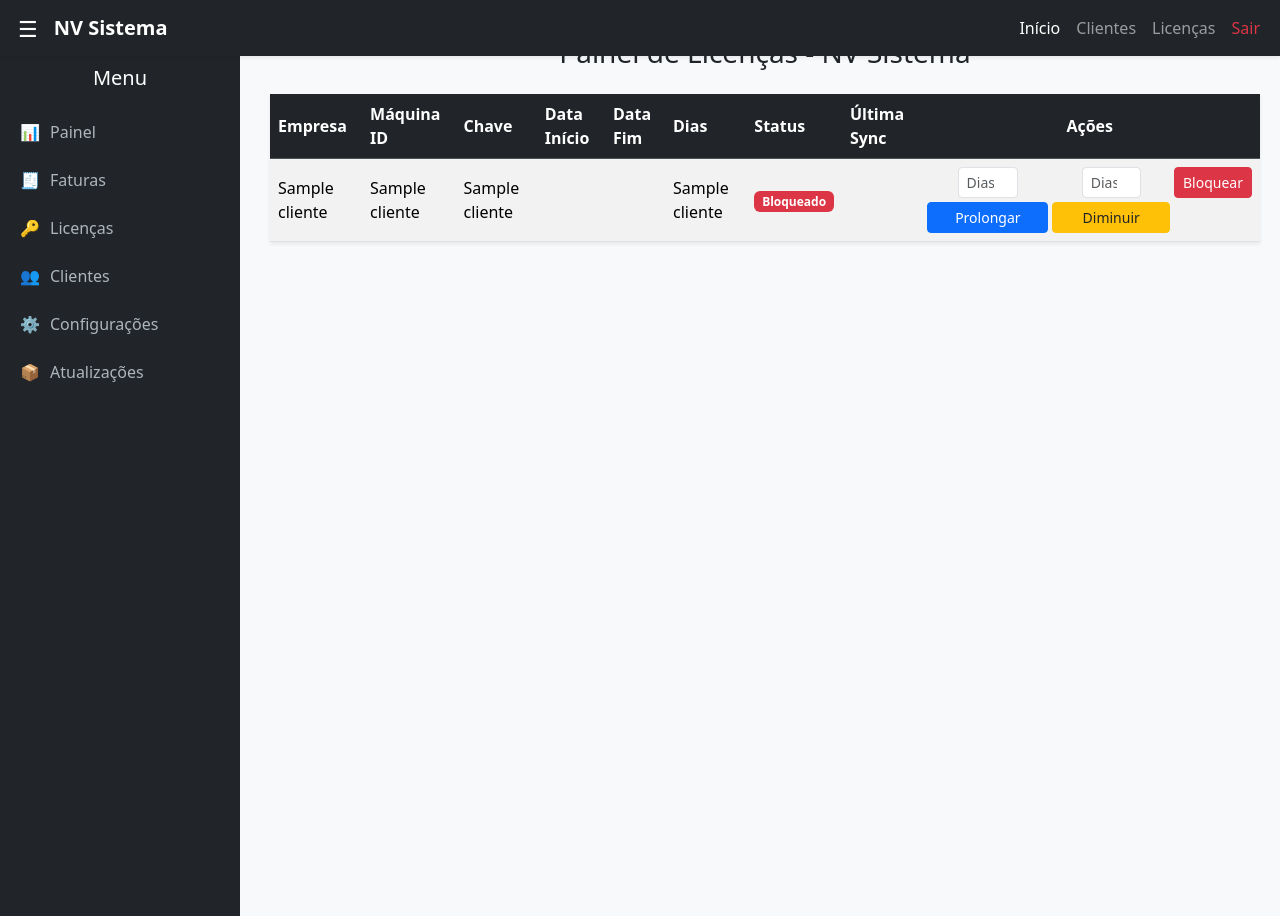
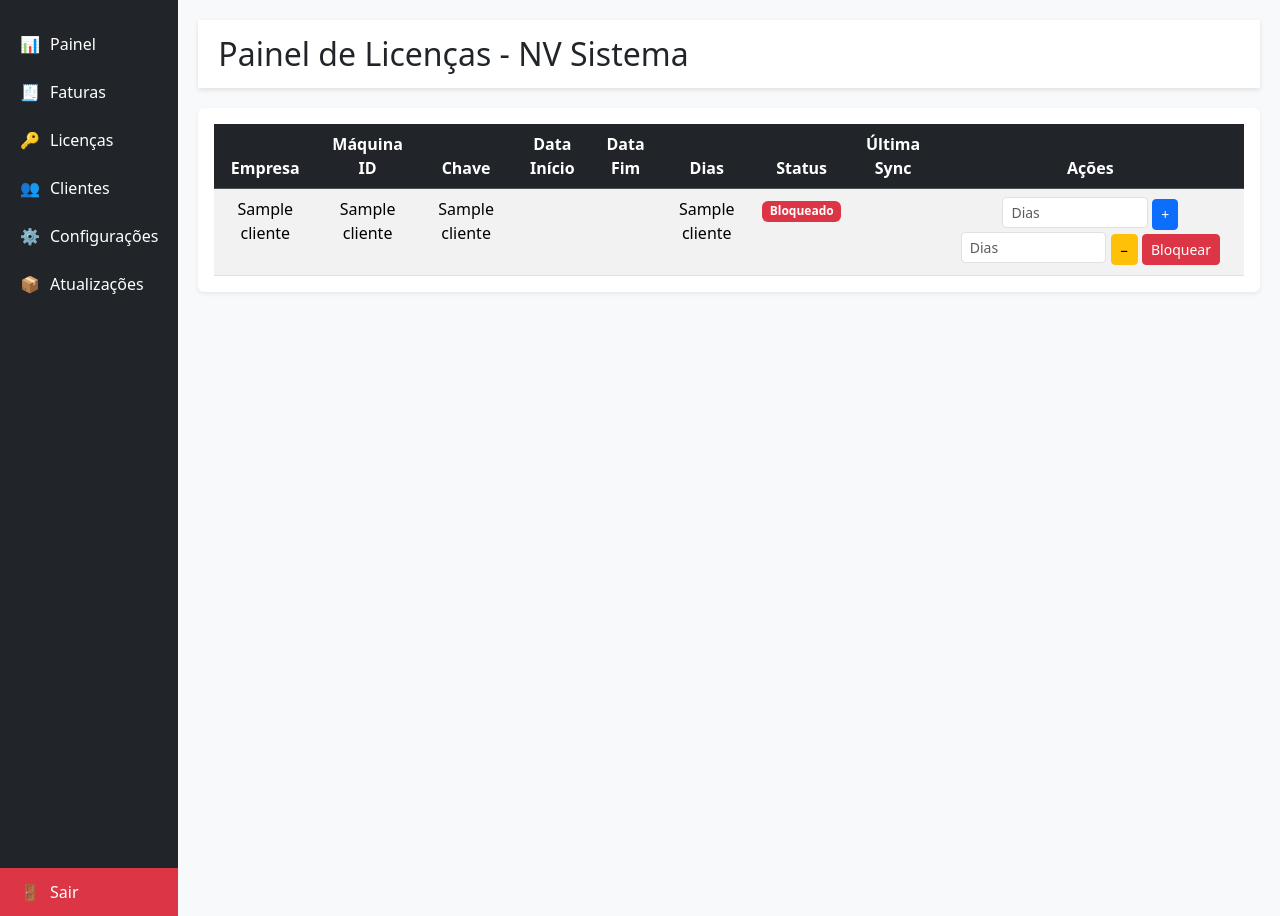
Before and after one commit to servidor879909499/servidor_licencas, a Flask app: template templates/painel.html in a window 1280 px wide. Run offline with Flask 3, Linux system fonts and the light colour scheme; the template is opened without the code that fills it: most values are stand-ins (such as "Sample title", 1, 10 or a date in 2020); some libraries are stand-ins or nearby versions.

Commit message:
Update painel.html

```diff
--- a/templates/painel.html
+++ b/templates/painel.html
@@ -2,121 +2,83 @@
 <html lang="pt">
 <head>
     <meta charset="UTF-8">
-    <title>Painel de Licenças NV Sistema</title>
+    <title>Painel de Licenças - NV Sistema</title>
     <link href="https://cdn.jsdelivr.net/npm/bootstrap@5.3.2/dist/css/bootstrap.min.css" rel="stylesheet">
     <style>
         body {
-            background-color: #f8f9fa;
-            overflow-x: hidden;
+            display: flex;
+            min-height: 100vh;
+            margin: 0;
+        }
+        /* ====== Sidebar ====== */
+        .sidebar {
+            width: 230px;
+            background-color: #212529;
+            color: white;
+            display: flex;
+            flex-direction: column;
+            padding-top: 20px;
+        }
+        .sidebar a {
+            color: white;
+            text-decoration: none;
+            padding: 12px 20px;
+            display: flex;
+            align-items: center;
+            gap: 10px;
+            transition: 0.2s;
+        }
+        .sidebar a:hover {
+            background-color: #495057;
+        }
+        .sidebar .logout {
+            margin-top: auto;
+            background-color: #dc3545;
+        }
+        .sidebar .logout:hover {
+            background-color: #c82333;
         }
 
-        /* ===== Sidebar ===== */
-        .sidebar {
-            position: fixed;
-            top: 56px;
-            left: 0;
-            height: 100%;
-            width: 240px;
-            background-color: #212529;
-            color: white;
-            transition: all 0.3s ease;
-            overflow-y: auto;
-            z-index: 1000;
+        /* ====== Conteúdo Principal ====== */
+        .content {
+            flex-grow: 1;
+            background-color: #f8f9fa;
+            padding: 20px;
         }
 
-        .sidebar.collapsed {
-            width: 70px;
+        .header {
+            background-color: white;
+            padding: 15px 20px;
+            box-shadow: 0 2px 5px rgba(0,0,0,0.1);
+            margin-bottom: 20px;
         }
 
-        .sidebar a {
-            color: #adb5bd;
-            display: block;
-            padding: 12px 20px;
-            text-decoration: none;
-            white-space: nowrap;
-            transition: 0.3s;
-        }
-
-        .sidebar a:hover {
-            background-color: #495057;
-            color: #fff;
-        }
-
-        .sidebar h5 {
-            text-align: center;
-            padding: 10px;
-        }
-
-        .sidebar .icon {
-            margin-right: 10px;
-        }
-
-        .sidebar.collapsed .text {
-            display: none;
-        }
-
-        .content {
-            margin-left: 250px;
-            padding: 20px;
-            transition: all 0.3s ease;
-        }
-
-        .content.expanded {
-            margin-left: 80px;
-        }
-
-        .table th, .table td {
-            vertical-align: middle;
-        }
-
-        .toggle-btn {
-            background: none;
-            border: none;
-            color: white;
-            font-size: 22px;
-            cursor: pointer;
-            margin-right: 10px;
+        h2 {
+            margin: 0;
         }
     </style>
 </head>
 <body>
-
-<!-- 🔹 Barra de navegação superior -->
-<nav class="navbar navbar-expand-lg navbar-dark bg-dark fixed-top shadow-sm">
-    <div class="container-fluid">
-        <button class="toggle-btn" id="toggleSidebar">☰</button>
-        <a class="navbar-brand fw-bold" href="#">NV Sistema</a>
-        <button class="navbar-toggler" type="button" data-bs-toggle="collapse" data-bs-target="#navbarNav">
-            <span class="navbar-toggler-icon"></span>
-        </button>
-        <div class="collapse navbar-collapse" id="navbarNav">
-            <ul class="navbar-nav ms-auto">
-                <li class="nav-item"><a class="nav-link active" href="#">Início</a></li>
-                <li class="nav-item"><a class="nav-link" href="#">Clientes</a></li>
-                <li class="nav-item"><a class="nav-link" href="#">Licenças</a></li>
-                <li class="nav-item"><a class="nav-link text-danger" href="#">Sair</a></li>
-            </ul>
-        </div>
-    </div>
-</nav>
-
-<!-- 🔹 Barra lateral -->
-<div class="sidebar" id="sidebar">
-    <h5>Menu</h5>
-    <a href="#"><span class="icon">📊</span><span class="text">Painel</span></a>
-    <a href="#"><span class="icon">🧾</span><span class="text">Faturas</span></a>
-    <a href="#"><span class="icon">🔑</span><span class="text">Licenças</span></a>
-    <a href="#"><span class="icon">👥</span><span class="text">Clientes</span></a>
-    <a href="#"><span class="icon">⚙️</span><span class="text">Configurações</span></a>
-    <a href="#"><span class="icon">📦</span><span class="text">Atualizações</span></a>
+    <!-- Sidebar -->
+    <div class="sidebar">
+        <a href="{{ url_for('painel') }}"><span class="icon">📊</span><span class="text">Painel</span></a>
+        <a href="{{ url_for('faturas') }}"><span class="icon">🧾</span><span class="text">Faturas</span></a>
+        <a href="{{ url_for('painel') }}"><span class="icon">🔑</span><span class="text">Licenças</span></a>
+        <a href="{{ url_for('clientes') }}"><span class="icon">👥</span><span class="text">Clientes</span></a>
+        <a href="{{ url_for('config') }}"><span class="icon">⚙️</span><span class="text">Configurações</span></a>
+        <a href="{{ url_for('atualizacoes') }}"><span class="icon">📦</span><span class="text">Atualizações</span></a>
+        <a href="{{ url_for('logout') }}" class="logout text-center"><span class="icon">🚪</span><span class="text">Sair</span></a>
     </div>
 
-<!-- 🔹 Conteúdo principal -->
-<div class="content" id="content">
-    <h3 class="text-center mb-4 mt-3">Painel de Licenças - NV Sistema</h3>
+    <!-- Conteúdo Principal -->
+    <div class="content">
+        <div class="header d-flex justify-content-between align-items-center">
+            <h2>Painel de Licenças - NV Sistema</h2>
+        </div>
 
-    <table class="table table-striped table-hover shadow-sm align-middle">
-        <thead class="table-dark">
+        <div class="table-responsive shadow-sm bg-white rounded p-3">
+            <table class="table table-striped table-hover mb-0">
+                <thead class="table-dark text-center">
                     <tr>
                         <th>Empresa</th>
                         <th>Máquina ID</th>
@@ -126,17 +88,17 @@
                         <th>Dias</th>
                         <th>Status</th>
                         <th>Última Sync</th>
-                <th class="text-center">Ações</th>
+                        <th>Ações</th>
                     </tr>
                 </thead>
-        <tbody>
+                <tbody class="text-center">
                     {% for c in clientes %}
                     <tr>
                         <td>{{ c[1] }}</td>
                         <td>{{ c[2] }}</td>
                         <td>{{ c[3] }}</td>
-                <td>{{ c[4].strftime("%Y-%m-%d %H:%M:%S") if c[4] else "" }}</td>
-                <td>{{ (c[4] + timedelta(days=c[5])).strftime("%Y-%m-%d %H:%M:%S") if c[4] and c[5] else "" }}</td>
+                        <td>{{ c[4].strftime('%Y-%m-%d') if c[4] else '' }}</td>
+                        <td>{{ c[8].strftime('%Y-%m-%d') if c[8] else '' }}</td>
                         <td>{{ c[5] }}</td>
                         <td>
                             {% if c[6] == 'ativo' %}
@@ -145,39 +107,25 @@
                                 <span class="badge bg-danger">Bloqueado</span>
                             {% endif %}
                         </td>
-                <td>{{ c[7].strftime("%Y-%m-%d %H:%M:%S") if c[7] else "" }}</td>
-                <td class="text-center">
-                    <div class="d-flex justify-content-center gap-1">
+                        <td>{{ c[7].strftime('%Y-%m-%d %H:%M:%S') if c[7] else '' }}</td>
+                        <td>
                             <form action="{{ url_for('prolongar', cliente_id=c[0]) }}" method="POST" class="d-inline">
                                 <input type="number" name="dias" placeholder="Dias" class="form-control form-control-sm d-inline w-50 mb-1" required>
-                            <button class="btn btn-sm btn-primary w-100">Prolongar</button>
+                                <button class="btn btn-sm btn-primary">+</button>
                             </form>
                             <form action="{{ url_for('diminuir', cliente_id=c[0]) }}" method="POST" class="d-inline">
                                 <input type="number" name="dias" placeholder="Dias" class="form-control form-control-sm d-inline w-50 mb-1" required>
-                            <button class="btn btn-sm btn-warning w-100 text-dark">Diminuir</button>
+                                <button class="btn btn-sm btn-warning">−</button>
                             </form>
                             <form action="{{ url_for('bloquear', cliente_id=c[0]) }}" method="POST" class="d-inline">
-                            <button class="btn btn-sm btn-danger w-100">Bloquear</button>
+                                <button class="btn btn-sm btn-danger">Bloquear</button>
                             </form>
-                    </div>
                         </td>
                     </tr>
                     {% endfor %}
                 </tbody>
             </table>
         </div>
-
-<script src="https://cdn.jsdelivr.net/npm/bootstrap@5.3.2/dist/js/bootstrap.bundle.min.js"></script>
-<script>
-    const toggleBtn = document.getElementById("toggleSidebar");
-    const sidebar = document.getElementById("sidebar");
-    const content = document.getElementById("content");
-
-    toggleBtn.addEventListener("click", () => {
-        sidebar.classList.toggle("collapsed");
-        content.classList.toggle("expanded");
-    });
-</script>
-
+    </div>
 </body>
 </html>
```
Lines whose indentation alone changed are shown as unchanged.
